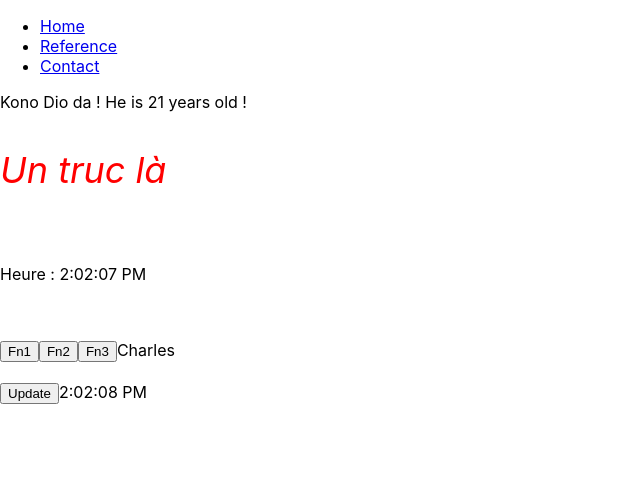
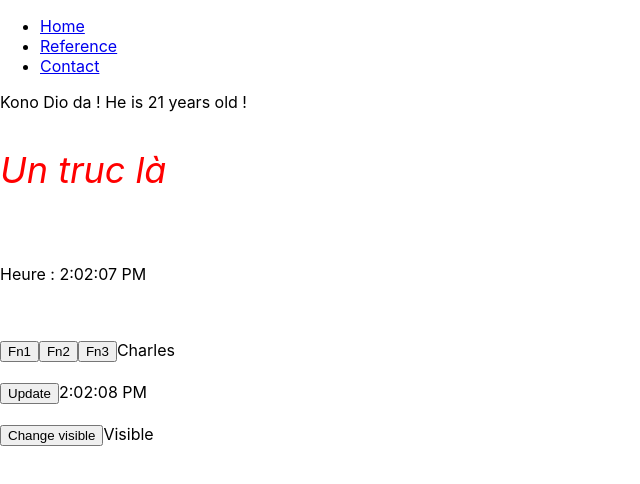
Before and after one commit to Alexis-Looten/EPSI-REACTJS-COURS-APP, a React (Create React App) app: page / in a window 1280 px wide. Shown: the top 484 px of the page, without its empty margins (0-640 px from the left). Built offline with nearby package versions, Linux system fonts and the light colour scheme.

Commit message:
add Memo Hook

```diff
--- /dev/null
+++ b/src/components/Hook/Memo.js
@@ -0,0 +1,29 @@
+import { useState, useMemo } from "react";
+
+function Memo(){
+
+    const [isVisibleClock, setIsVisibleClock] = useState(true);
+
+    const ToggleClock = () => {
+        setIsVisibleClock(!isVisibleClock);
+        console.log(isVisibleClock)
+    };
+
+    const display = useMemo( () => {
+        return(
+            <>
+                {console.log('MEMO >>>>', isVisibleClock)}
+                {isVisibleClock? 'Visible' : 'Non visible'}
+            </>
+        )
+    }, [isVisibleClock])
+
+    return (
+        <>
+            <button onClick={ToggleClock}>Change visible</button>
+            {display}
+
+        </>
+    )
+}
+export default Memo;
--- a/src/pages/Home.js
+++ b/src/pages/Home.js
@@ -3,6 +3,7 @@ import React from "react";
 import CycleDeVie from "../components/CycleDeVie";
 import State from "../components/Hook/State";
 import Effect from "../components/Hook/Effect";
+import Memo from "../components/Hook/Memo";
 
 function Home(props){
     const divStyle = {
@@ -21,6 +22,8 @@ function Home(props){
             <State/>
             <br/><br/>
             <Effect/>
+            <br/><br/>
+            <Memo/>
         </div>
         {/* <MatchExo></MatchExo> */}
         </>
```
